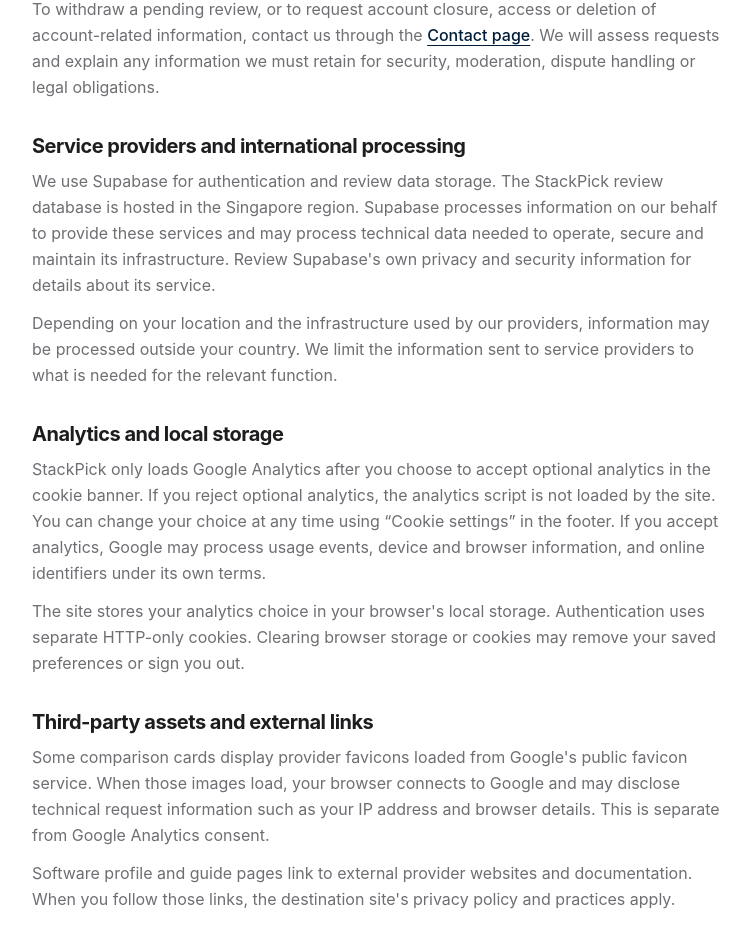
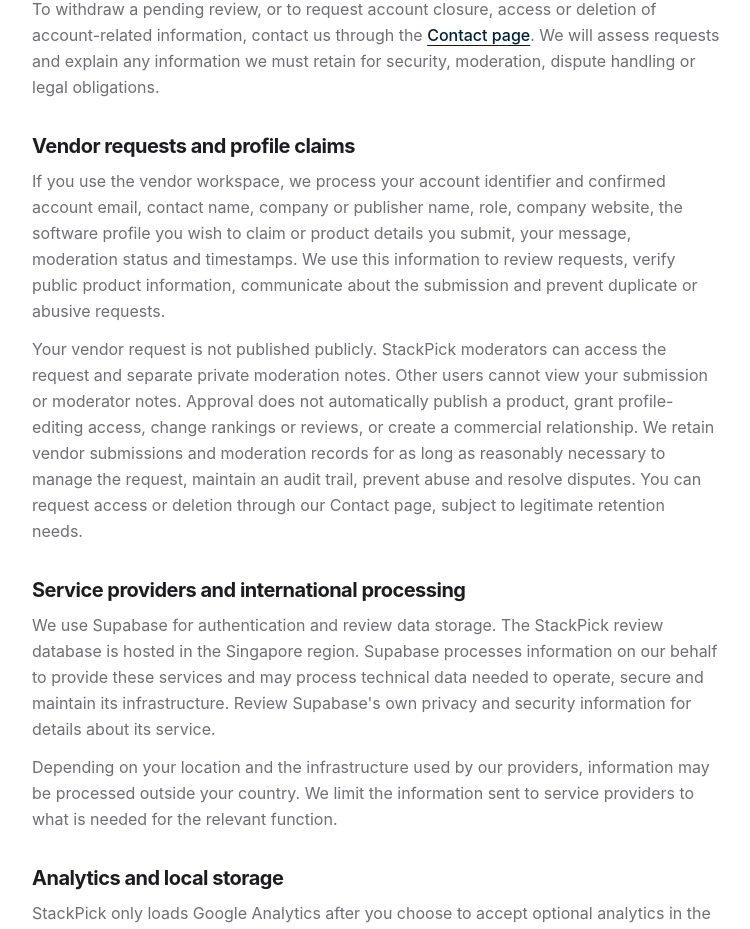
Before and after one commit to LinukaBandara/StackPick, a Next.js app: page /privacy in a window 1280 px wide. Shown: the part 1111-2040 px from the top of the page, without its empty margins (264-1014 px from the left). Built offline with nearby package versions, Linux system fonts and the light colour scheme; no server answers.

Commit message:
Document vendor submission privacy handling

```diff
--- a/app/privacy/page.tsx
+++ b/app/privacy/page.tsx
@@ -32,6 +32,12 @@ export default function PrivacyPage() {
             <p>If you submit a software review, we process the display name you provide, the software profile being reviewed, your 1–5 rating, review title, review text, account identifier, moderation status and submission timestamps. Your account email and internal account identifier are not displayed publicly. If approved, your display name, rating, title and review text may appear on the relevant software profile.</p>
             <p className="mt-3">Reviews are held for moderation before publication. We use account identifiers to enforce the one-review-per-account rule for each software profile, manage moderation and address abuse. Only approved reviews contribute to public review counts and rating averages. Do not include passwords, financial details, sensitive personal information or another person's private information in a review.</p>
             <p className="mt-3">To withdraw a pending review, or to request account closure, access or deletion of account-related information, contact us through the <Link href="/contact" className="font-medium text-[#001D39] underline underline-offset-4">Contact page</Link>. We will assess requests and explain any information we must retain for security, moderation, dispute handling or legal obligations.</p>
+          </section>
+
+          <section>
+            <h2 className="mb-2 text-xl font-bold tracking-tight text-[#1d1d1f]">Vendor requests and profile claims</h2>
+            <p>If you use the vendor workspace, we process your account identifier and confirmed account email, contact name, company or publisher name, role, company website, the software profile you wish to claim or product details you submit, your message, moderation status and timestamps. We use this information to review requests, verify public product information, communicate about the submission and prevent duplicate or abusive requests.</p>
+            <p className="mt-3">Your vendor request is not published publicly. StackPick moderators can access the request and separate private moderation notes. Other users cannot view your submission or moderator notes. Approval does not automatically publish a product, grant profile-editing access, change rankings or reviews, or create a commercial relationship. We retain vendor submissions and moderation records for as long as reasonably necessary to manage the request, maintain an audit trail, prevent abuse and resolve disputes. You can request access or deletion through our Contact page, subject to legitimate retention needs.</p>
           </section>
 
           <section>
```
